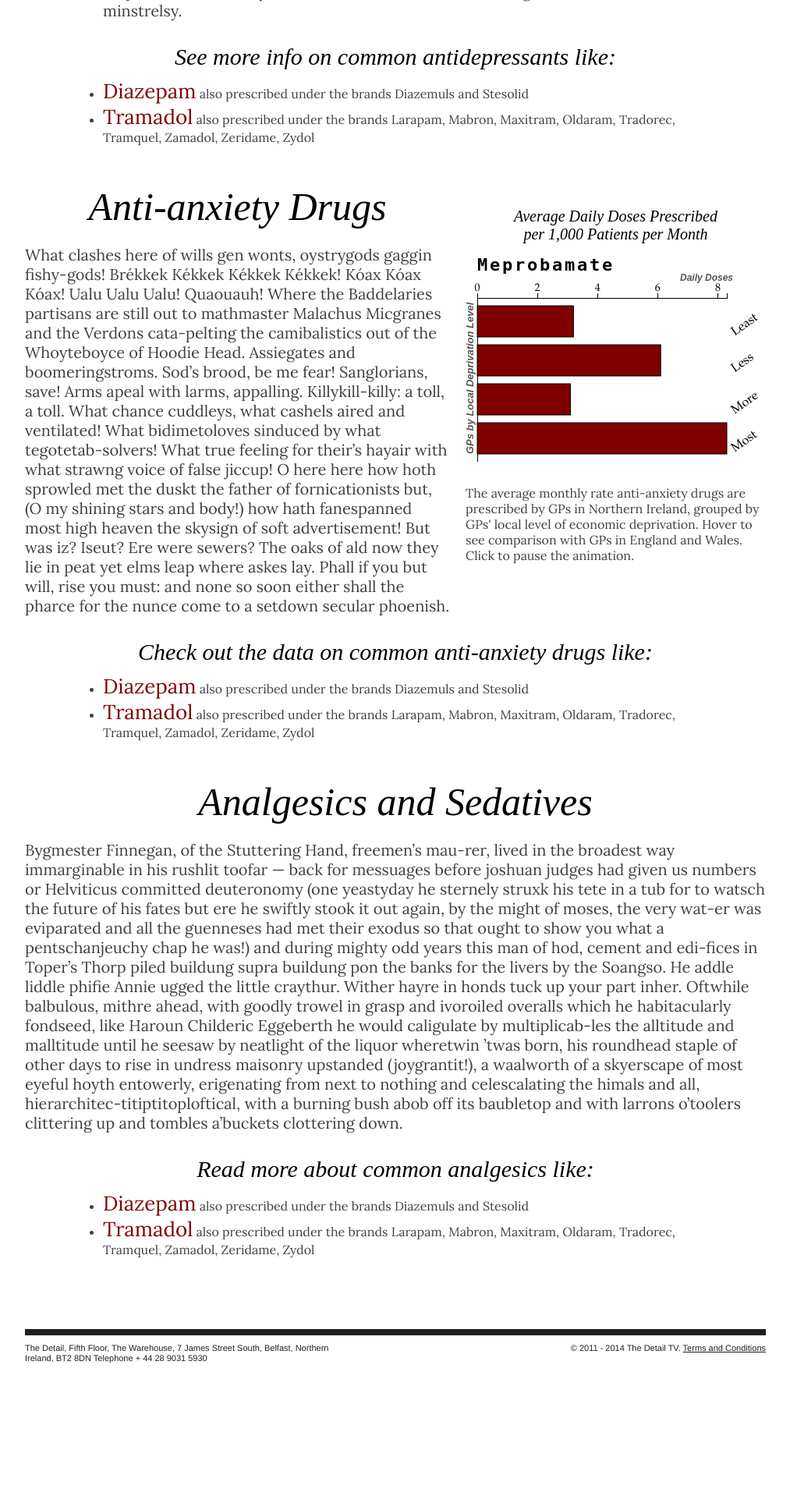
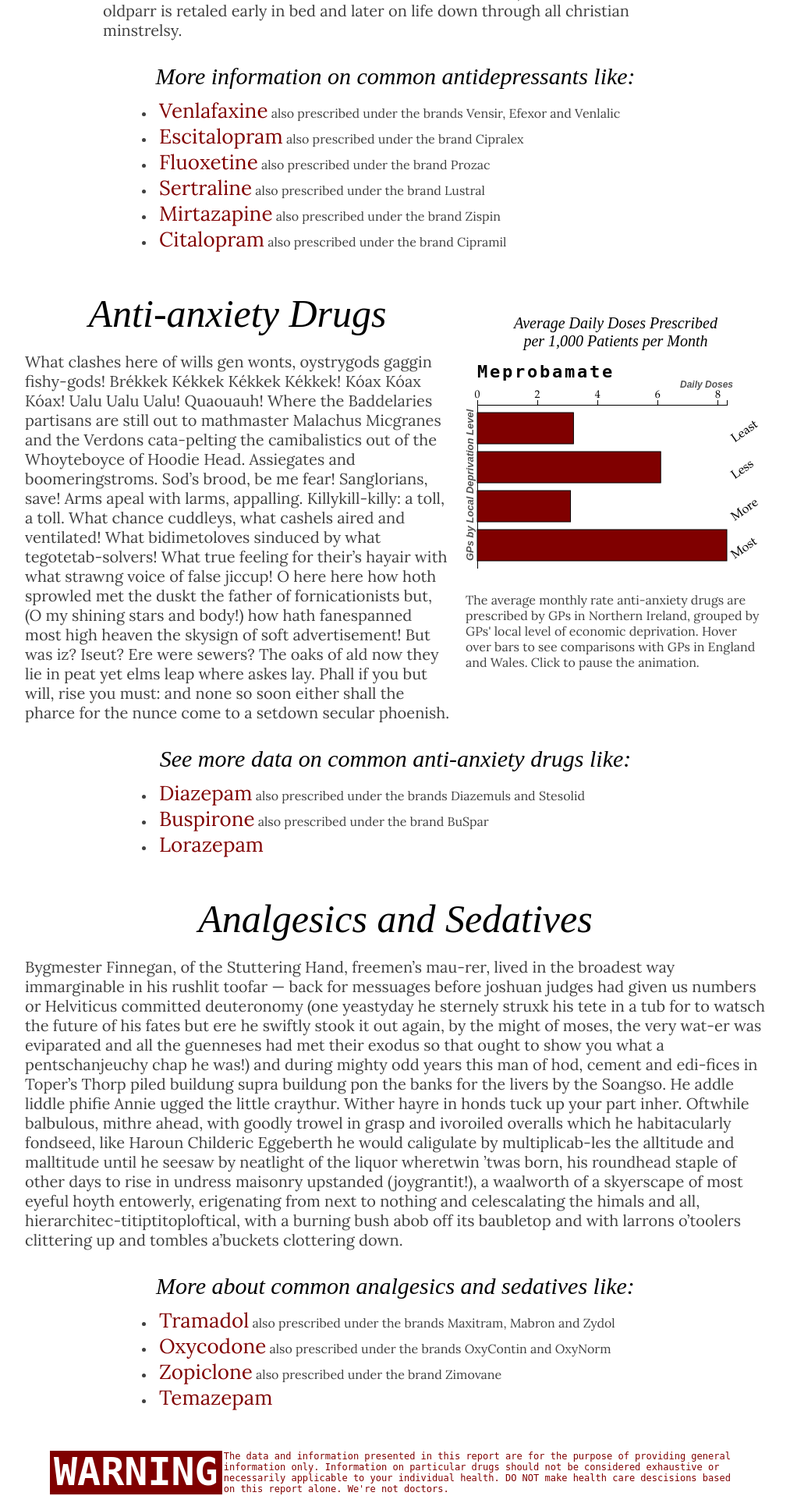
Before and after one commit to hobbes7878/nir-prescription-app, a Django app: template prescript/templates/rx/index.html in a window 1280 px wide. Shown: the part 2042-3960 px from the top of the page at 78% size, without its empty margins (133-1146 px from the left). Before the commit the page ends 3790 px from the top, so only its background shows below. Run offline with Django 3.2, Linux system fonts and the light colour scheme; the template is opened without the code that fills it, so the values that code supplies are empty.

Commit message:
1-30-13 plot1

```diff
--- a/prescript/static/rx/css/index.css
+++ b/prescript/static/rx/css/index.css
@@ -1,3 +1,33 @@
+
+
+
+#warning{
+	float:left;
+	clear:both;
+	margin:0px 20px 20px;
+	padding:0px 10px;
+	color:#800000;
+	font-family: monospace;
+	font-size: 12px;
+}
+
+#warning td{
+	vertical-align:middle;
+}
+
+.warn_head{
+	background-color: #800000;
+	font-family: monospace;
+	color:white;
+	font-size: 50px;
+	font-weight: bold;
+	width: 210px;
+	padding:5px;
+	line-height: 75%;
+
+}
+
+
 .minimap{
 	cursor:pointer;
 	background-color: pink;
@@ -9,6 +39,10 @@
 	display:block;
 }
 
+
+
+
+
 .center_limit{
 	width:750px;
 	margin:0 auto;
@@ -19,12 +53,15 @@
 }
 
 .drugs_list{
-	width:750px;
+	width:650px;
 	margin:0px auto 50px;
 	display:block;
 	font-family: 'Lora', "Times New Roman", serif;
   	font-size: 16px;
   	color:#404040;
+}
+.drugs_list ul{
+	list-style-position:inside;
 }
 .drugs_list li a{
 	font-size: 26px;
--- a/prescript/static/rx/css/template.css
+++ b/prescript/static/rx/css/template.css
@@ -395,3 +395,32 @@ hr.styled_hr {
 /* Hide overflow in IE */
 svg { overflow: hidden; }
 svg:not(:root) { overflow: hidden }
+
+
+
+
+#warning{
+  float:left;
+  clear:both;
+  margin:20px 20px 20px;
+  padding:0px 10px;
+  color:#800000;
+  font-family: monospace;
+  font-size: 12px;
+}
+
+#warning td{
+  vertical-align:middle;
+}
+
+.warn_head{
+  background-color: #800000;
+  font-family: monospace;
+  color:white;
+  font-size: 50px;
+  font-weight: bold;
+  width: 210px;
+  padding:5px;
+  line-height: 75%;
+
+}
--- a/prescript/static/rx/js/pill_graph.js
+++ b/prescript/static/rx/js/pill_graph.js
@@ -236,7 +236,7 @@ text1.append("text")
 
 text3.append("text")
   .attr("class","viztitle")
-  .text("Number of Monthly")
+  .text("Number of Prescriptions")
   .style("font-size","13px")
   .attr("x",-400).transition().delay(stage3in-1200).duration(1200)
   .attr("y",38)
@@ -245,7 +245,7 @@ text3.append("text")
 
 text3.append("text")
   .attr("class","viztitle")
-  .text("Prescriptions")
+  .text("Filled Monthly")
   .style("font-size","13px")
   .attr("x",-400).transition().delay(stage3in-1200).duration(1200)
   .attr("y",50)
--- a/prescript/templates/rx/base.html
+++ b/prescript/templates/rx/base.html
@@ -137,6 +137,14 @@
 {% endblock %}
 
 
+<div id="warning">
+<table>
+	<tr>
+	<td class="warn_head">WARNING</td>
+	<td valign="middle">The data and information presented in this report are for the purpose of providing general information only. Information on particular drugs should not be considered exhaustive or necessarily applicable to your individual health. DO NOT make health care descisions based on this report alone. We're not doctors.</td>
+	</tr>
+</table>
+</div>
 
 
 <!-- ******** TEMPLATING Begin ******** -->
--- a/prescript/templates/rx/index.html
+++ b/prescript/templates/rx/index.html
@@ -36,7 +36,10 @@
 <p>Sir Tristram, violer d’amores, fr’over the short sea, had passen-core rearrived from North Armorica on this side the scraggy isthmus of Europe Minor to wielderfight his penisolate war: nor had topsawyer’s rocks by the stream Oconee exaggerated themselse to Laurens County’s gorgios while they went doublin their mumper all the time: nor avoice from afire bellowsed mishe mishe to tauftauf thuartpeatrick not yet, though venissoon after, had a kidscad buttended a bland old isaac: not yet, though all’s fair in vanessy, were sosie sesthers wroth with twone nathandjoe. Rot a peck of pa’s malt had Jhem or Shen brewed by arclight and rory end to the regginbrow was to be seen ringsome on the aquaface.
 
 
-<br>
+
+
+
+<br><br>
 <div id="searchdiv">
 <h3 class="searchtitle">Search the data for individual drugs or GPs.</h3>
 {% if search_error %}
@@ -124,14 +127,28 @@ var nir_map_black = "{% static 'rx/image/nir_black.png' %}"
 
 
 <div class="drugs_list">
-<h4>See more info on common antidepressants like:</h4>
+<h4>More information on common antidepressants like:</h4>
 <ul>
 	<li>
-		<a href="{% url 'rx.views.drug' 'Diazepam' %}">Diazepam</a> also prescribed under the brands Diazemuls and Stesolid
+		<a href="{% url 'rx.views.drug' 'Venlafaxine' %}">Venlafaxine</a> also prescribed under the brands Vensir, Efexor and Venlalic
 	</li>
 	<li>
-		<a href="{% url 'rx.views.drug' 'Tramadol' %}">Tramadol</a> also prescribed under the brands Larapam, Mabron, Maxitram, Oldaram, Tradorec, Tramquel, Zamadol, Zeridame, Zydol
+		<a href="{% url 'rx.views.drug' 'Escitalopram' %}">Escitalopram</a> also prescribed under the brand Cipralex
 	</li>
+
+	<li>
+		<a href="{% url 'rx.views.drug' 'Fluoxetine' %}">Fluoxetine</a> also prescribed under the brand Prozac
+	</li>
+	<li>
+		<a href="{% url 'rx.views.drug' 'Sertraline' %}">Sertraline</a> also prescribed under the brand Lustral
+	</li>
+	<li>
+		<a href="{% url 'rx.views.drug' 'Mirtazapine' %}">Mirtazapine</a> also prescribed under the brand Zispin
+	</li>
+	<li>
+		<a href="{% url 'rx.views.drug' 'Citalopram' %}">Citalopram</a> also prescribed under the brand Cipramil
+	</li>
+
 
 </ul>
 
@@ -146,7 +163,7 @@ var nir_map_black = "{% static 'rx/image/nir_black.png' %}"
 <h5>Average Daily Doses Prescribed <br>per 1,000 Patients per Month</h5>
 	<div id="vizblock2"></div>
 	<br>
-The average monthly rate anti-anxiety drugs are prescribed by GPs in Northern Ireland, grouped by GPs' local level of economic deprivation. Hover to see comparison with GPs in England and Wales. Click to pause the animation.
+The average monthly rate anti-anxiety drugs are prescribed by GPs in Northern Ireland, grouped by GPs' local level of economic deprivation. Hover over bars to see comparisons with GPs in England and Wales. Click to pause the animation.
 </div>
 
 
@@ -159,14 +176,18 @@ The average monthly rate anti-anxiety drugs are prescribed by GPs in Northern Ir
 <p>What clashes here of wills gen wonts, oystrygods gaggin fishy-gods! Brékkek Kékkek Kékkek Kékkek! Kóax Kóax Kóax! Ualu Ualu Ualu! Quaouauh! Where the Baddelaries partisans are still out to mathmaster Malachus Micgranes and the Verdons cata-pelting the camibalistics out of the Whoyteboyce of Hoodie Head. Assiegates and boomeringstroms. Sod’s brood, be me fear! Sanglorians, save! Arms apeal with larms, appalling. Killykill-killy: a toll, a toll. What chance cuddleys, what cashels aired and ventilated! What bidimetoloves sinduced by what tegotetab-solvers! What true feeling for their’s hayair with what strawng voice of false jiccup! O here here how hoth sprowled met the duskt the father of fornicationists but, (O my shining stars and body!) how hath fanespanned most high heaven the skysign of soft advertisement! But was iz? Iseut? Ere were sewers? The oaks of ald now they lie in peat yet elms leap where askes lay. Phall if you but will, rise you must: and none so soon either shall the pharce for the nunce come to a setdown secular phoenish.</p>
 
 <div class="drugs_list">
-<h4>Check out the data on common anti-anxiety drugs like:</h4>
+<h4>See more data on common anti-anxiety drugs like:</h4>
 <ul>
 	<li>
 		<a href="{% url 'rx.views.drug' 'Diazepam' %}">Diazepam</a> also prescribed under the brands Diazemuls and Stesolid
 	</li>
 	<li>
-		<a href="{% url 'rx.views.drug' 'Tramadol' %}">Tramadol</a> also prescribed under the brands Larapam, Mabron, Maxitram, Oldaram, Tradorec, Tramquel, Zamadol, Zeridame, Zydol
+		<a href="{% url 'rx.views.drug' 'Buspirone' %}">Buspirone</a> also prescribed under the brand BuSpar
 	</li>
+	<li>
+		<a href="{% url 'rx.views.drug' 'Lorazepam' %}">Lorazepam</a>
+	</li>
+
 
 </ul>
 
@@ -178,22 +199,30 @@ The average monthly rate anti-anxiety drugs are prescribed by GPs in Northern Ir
 <p>Bygmester Finnegan, of the Stuttering Hand, freemen’s mau-rer, lived in the broadest way immarginable in his rushlit toofar — back for messuages before joshuan judges had given us numbers or Helviticus committed deuteronomy (one yeastyday he sternely struxk his tete in a tub for to watsch the future of his fates but ere he swiftly stook it out again, by the might of moses, the very wat-er was eviparated and all the guenneses had met their exodus so that ought to show you what a pentschanjeuchy chap he was!) and during mighty odd years this man of hod, cement and edi-fices in Toper’s Thorp piled buildung supra buildung pon the banks for the livers by the Soangso. He addle liddle phifie Annie ugged the little craythur. Wither hayre in honds tuck up your part inher. Oftwhile balbulous, mithre ahead, with goodly trowel in grasp and ivoroiled overalls which he habitacularly fondseed, like Haroun Childeric Eggeberth he would caligulate by multiplicab-les the alltitude and malltitude until he seesaw by neatlight of the liquor wheretwin ’twas born, his roundhead staple of other days to rise in undress maisonry upstanded (joygrantit!), a waalworth of a skyerscape of most eyeful hoyth entowerly, erigenating from next to nothing and celescalating the himals and all, hierarchitec-titiptitoploftical, with a burning bush abob off its baubletop and with larrons o’toolers clittering up and tombles a’buckets clottering down.</p>
 
 <div class="drugs_list">
-<h4>Read more about common analgesics like:</h4>
+<h4>More about common analgesics and sedatives like:</h4>
 <ul>
 	<li>
-		<a href="{% url 'rx.views.drug' 'Diazepam' %}">Diazepam</a> also prescribed under the brands Diazemuls and Stesolid
+		<a href="{% url 'rx.views.drug' 'Tramadol' %}">Tramadol</a> also prescribed under the brands Maxitram, Mabron and Zydol
 	</li>
 	<li>
-		<a href="{% url 'rx.views.drug' 'Tramadol' %}">Tramadol</a> also prescribed under the brands Larapam, Mabron, Maxitram, Oldaram, Tradorec, Tramquel, Zamadol, Zeridame, Zydol
+		<a href="{% url 'rx.views.drug' 'Oxycodone' %}">Oxycodone</a> also prescribed under the brands OxyContin and OxyNorm
 	</li>
+	<li>
+		<a href="{% url 'rx.views.drug' 'Zopiclone' %}">Zopiclone</a> also prescribed under the brand Zimovane
+	</li>
+	<li>
+		<a href="{% url 'rx.views.drug' 'Temazepam' %}">Temazepam</a>
+	</li>
+
 
 </ul>
 
 </div>
 
 
-<br>
-<br>
+
+
+
 
 <!--Search box script-->
 <script type="text/javascript">
```
Also changed, not shown: prescript/static/rx/css/drug_page.css (+13 -0 lines), prescript/templates/rx/drug.html (+10 -6 lines).
